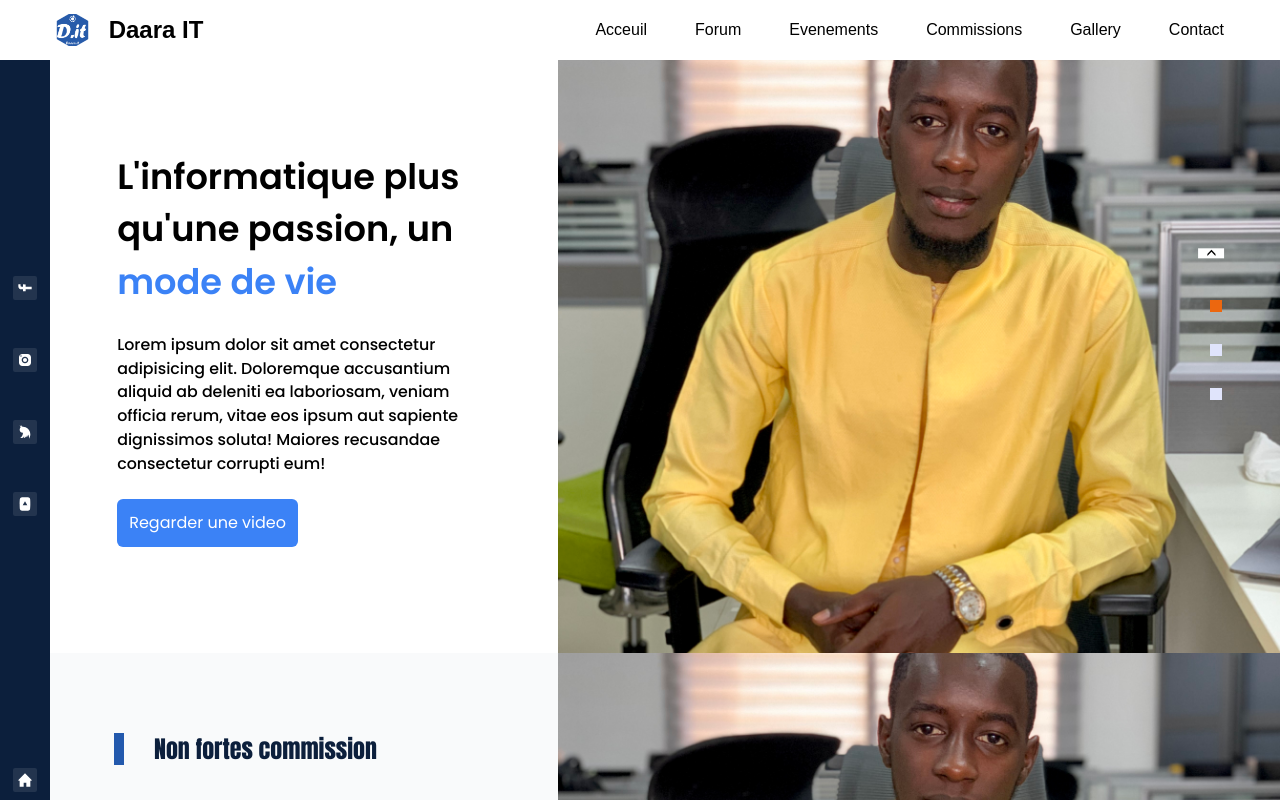
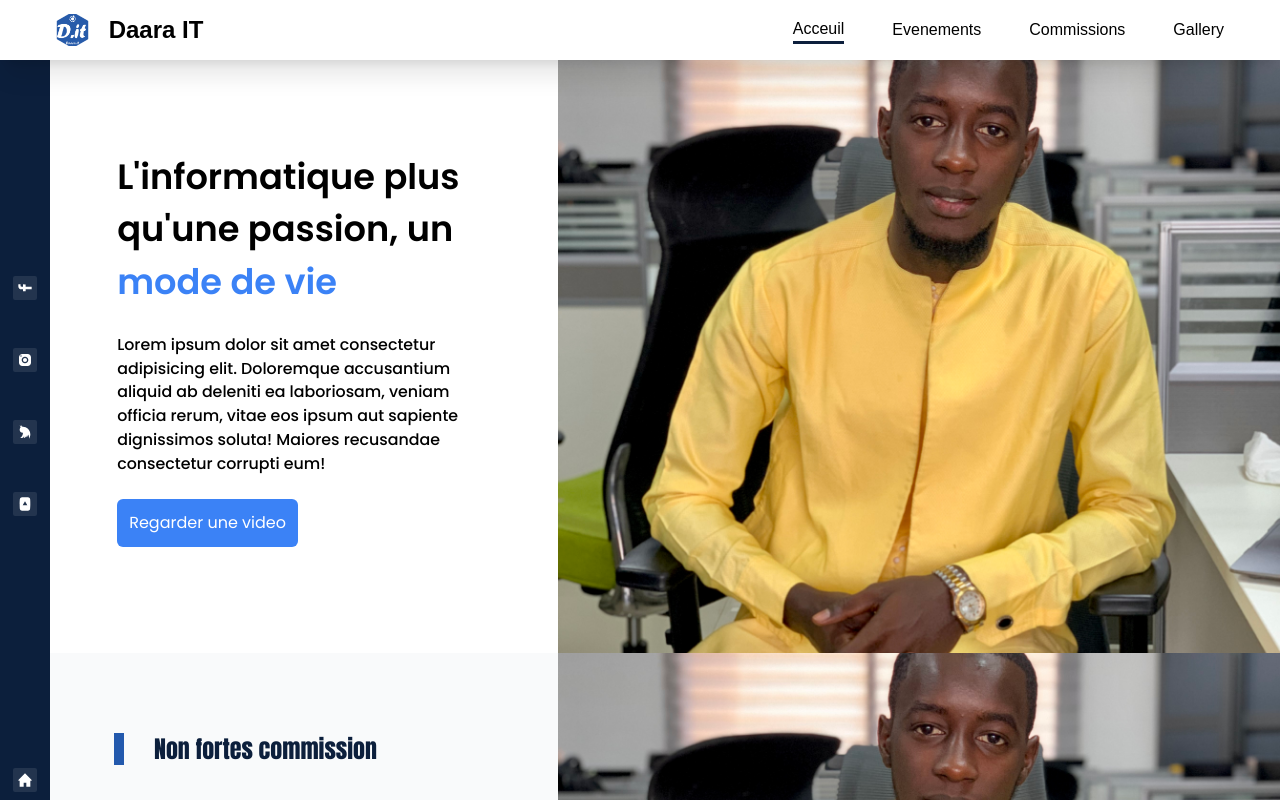
Before and after one commit to Takha65/DaaraIT-site-officiel, a React (Create React App) app: page / in a window 1280 px wide. Shown: the top 800 px of the page. Built offline with nearby package versions, Linux system fonts and the light colour scheme.

Commit message:
feat: active navbar

```diff
--- a/src/App.css
+++ b/src/App.css
@@ -8,6 +8,10 @@
 
 }
 
+a.active{
+  border-bottom: 3.5px solid #0C1F3C;
+}
+
 .bg-contacts{
   background-color: var(--blueSecondary);
 }
--- a/src/components/headerSection/headersection.css
+++ b/src/components/headerSection/headersection.css
@@ -6,14 +6,18 @@
     mix-blend-mode: color-burn;
 }
 
+.alice-carousel{
+    overflow: hidden;
+}
+
 .alice-carousel__dots{
-    position: absolute;
-    right: 20px;
-    display: flex;
-    flex-direction: column;
-    gap: 2rem;
-    top: 40%; right: 5%;
-  transform: translate(50%,-20%);
+    /* position: absolute; */
+    /* right: 20px; */
+    /* display: flex;
+    flex-direction: column; */
+    /* gap: 2rem;
+    top: 40%; right: 5%; */
+  /* transform: translate(50%,-20%); */
 }
 
 .alice-carousel__dots-item:not(.__custom) {
@@ -21,22 +25,25 @@
     height: 12px;
     cursor: pointer;
     border-radius: 0 !important;
-    background-color: #e0e4fb;
+    background-color: #fff;
+    border: 1px solid rgb(44, 73, 201);
 }
 .alice-carousel__prev-btn, .alice-carousel__next-btn{
     position: absolute;
-    right: 5%;
+    /* right: 5%; */
 }
 .alice-carousel__prev-btn{
-    top: 30%;
+    bottom: -2%;
+    left: -15%;
 }
 .alice-carousel__next-btn{
-    text-align: right;
-    bottom: 30%;
+    /* text-align: right; */
+    bottom: -2%;
+    right: -15%;
 }
 .alice-carousel__prev-btn-item, .alice-carousel__next-btn-item{
-    transform: rotate(90deg);
-    background-color: white;
+    /* transform: rotate(90deg); */
+    background-color: rgb(15, 97, 144);
     font-size: 1.1rem;
     /* padding:  0.5rem ;
     width: 30px;
@@ -47,8 +54,9 @@
     /* width: 30px;
     height: 50px; */
 }
-.alice-carousel__prev-btn-item span::after{
-    content: "<" !important;
+.alice-carousel__prev-btn-item span::after, .alice-carousel__next-btn-item span::after{
+    /* content: "<" !important; */
+    color: #fff;
     /* width: 30px;
     height: 40px; */
     /* background-color: red; */
@@ -57,5 +65,5 @@
 /* .alice-carousel__dots-item:not(.__custom)  */
 
 .alice-carousel__dots-item:not(.__custom):hover, .alice-carousel__dots-item:not(.__custom).__active {
-    background-color: #ec670f;
+    background-color: #106ef1;
 }
--- a/src/components/menu/MenuItem.jsx
+++ b/src/components/menu/MenuItem.jsx
@@ -5,10 +5,10 @@ import { NavLink } from 'react-router-dom';
 const MenuItem = ({ menuItem }) => {
   const { to, label } = menuItem;
   return (
-    <li className="md:item md:flex md:items-center md:ml-6 md:px-2 md:py-[2px] md:hover:scale-110 md:hover:border-b-[4px] md:hover:border-black md:hover:pb-0 duration-150">
+    <li className="md:item md:flex md:items-center md:ml-6 md:px-2 md:py-[2px] md:hover:scale-10 md:hover:border-b-[4px] md:hover:pb-0 duration-150">
       <NavLink
         to={to}
-        class="block py-2 pl-3 pr-4 text-gray-900 rounded hover:bg-gray-100 md:hover:bg-transparent md:border-0 md:hover:text-blue-700 md:p-0 dark:text-white md:dark:hover:text-blue-500 dark:hover:bg-gray-700 dark:hover:text-white md:dark:hover:bg-transparent"
+        class="block py-2 pl-3 pr-4 text-gray-900 rounded hover:bg-gray-100 md:hover:bg-transparent md:border-0 md:hover:text-blue-700 md:p-0 dark:text-white md:dark:hover:text-blue-500 dark:hover:bg-gray-700 dark:hover:text-white md:dark:hover:bg-transparent md:hover:border-black "
       >
         {label}
       </NavLink>
--- a/src/components/modules/menu.jsx
+++ b/src/components/modules/menu.jsx
@@ -10,7 +10,7 @@ import './menu.css';
 const Menu = () => {
   const [isOpen, setIsOpen] = useState(false);
   return (
-    <nav class="fixed z-[100] top-0 md:flex md:items-center  bg-white w-full  h-[60px] md:px-8 border-gray-200 dark:bg-gray-900">
+    <nav class="fixed z-[100] top-0 md:flex md:items-center  bg-white w-full  h-[60px] md:px-8 border-gray-200 dark:bg-gray-900 shadow-xl">
       <div class="w-full flex flex-wrap items-center justify-between mx-auto p-4">
         <Link to="/" class="flex items-center">
           <img src={logo} class="h-8 mr-3" alt="Flowbite Logo" />
@@ -51,6 +51,7 @@ const Menu = () => {
               resourceItem={MenuItem}
               resourceName="menuItem"
             />
+            {/* <a href="http://localhost:3000/#contact">Contact</a> */}
           </ul>
         </div>
       </div>
--- a/src/pages/home/Contact.js
+++ b/src/pages/home/Contact.js
@@ -2,7 +2,7 @@ import Input from "../../components/forms/input";
 
 const Contact = () => {
   return (
-        <div className="container-xl  bg-contacts px-[4rem] py-[5rem]">
+    <div id="contact" className="container-xl  bg-contacts px-[4rem] py-[5rem]">
       <h1
         className={
           "text-[1.3rem] font-[700] border-l-[10px] border-black px-6 text-white "
--- a/src/routes/sidebar.routes.js
+++ b/src/routes/sidebar.routes.js
@@ -1,4 +1,4 @@
-import { EVENTS_PATH, GALLERY_PATH,COMMISSION_PATH, HOME_PATH } from "./app.paths";
+import { EVENTS_PATH, GALLERY_PATH, COMMISSION_PATH, HOME_PATH } from "./app.paths";
 
 export const sidebarRoutes = [
     {
@@ -9,10 +9,10 @@ export const sidebarRoutes = [
     //     to: '',
     //     label: "A propos"
     // },
-    {
-        to: '',
-        label: "Forum"
-    },
+    // {
+    //     to: '',
+    //     label: "Forum"
+    // },
     {
         to: EVENTS_PATH,
         label: "Evenements"
@@ -25,8 +25,8 @@ export const sidebarRoutes = [
         to: GALLERY_PATH,
         label: "Gallery"
     },
-    {
-        to: '',
-        label: "Contact"
-    },
+    // {
+    //     to: '#contact',
+    //     label: "Contact"
+    // },
 ]
```
Lines whose indentation alone changed are shown as unchanged.
